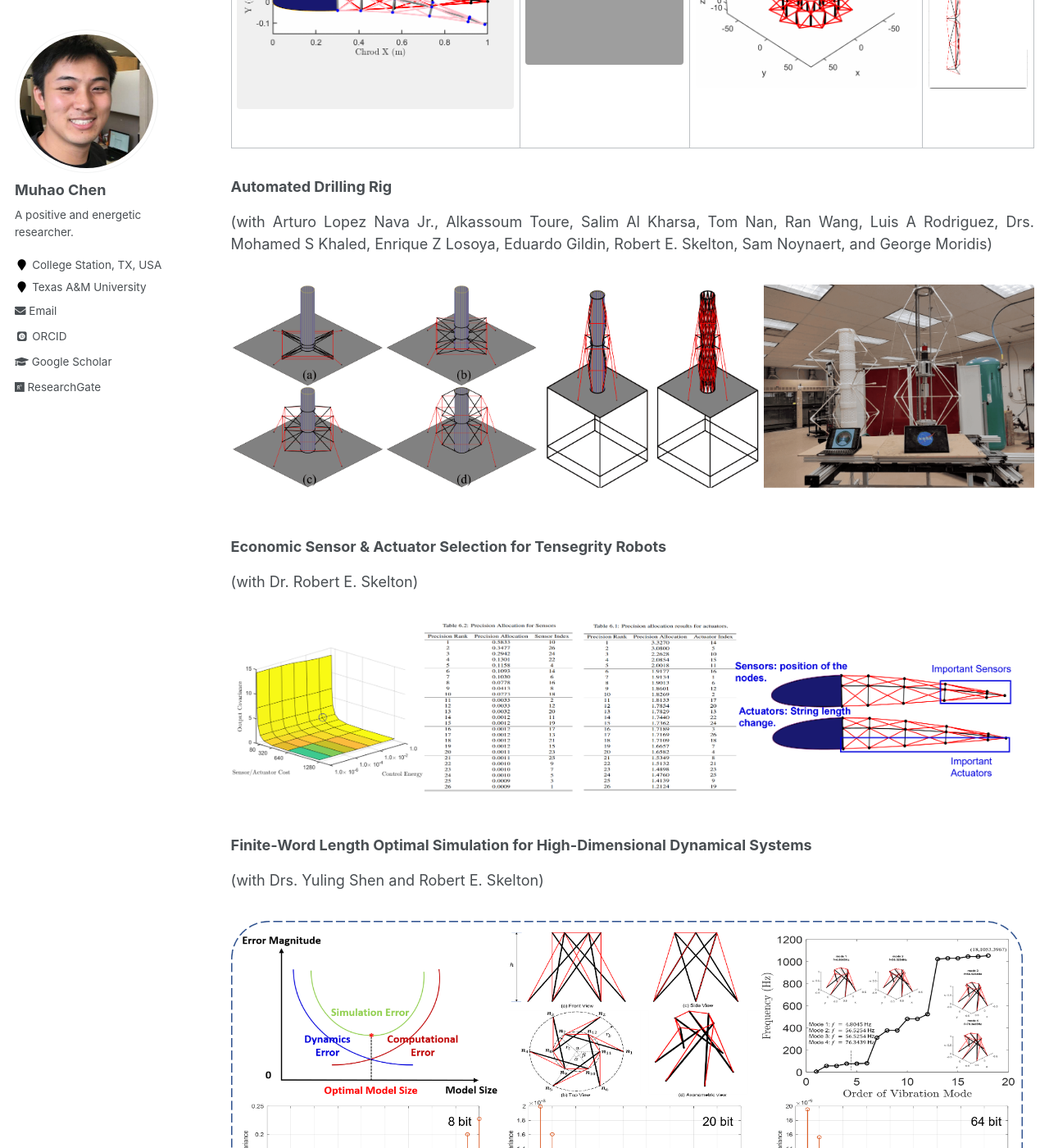
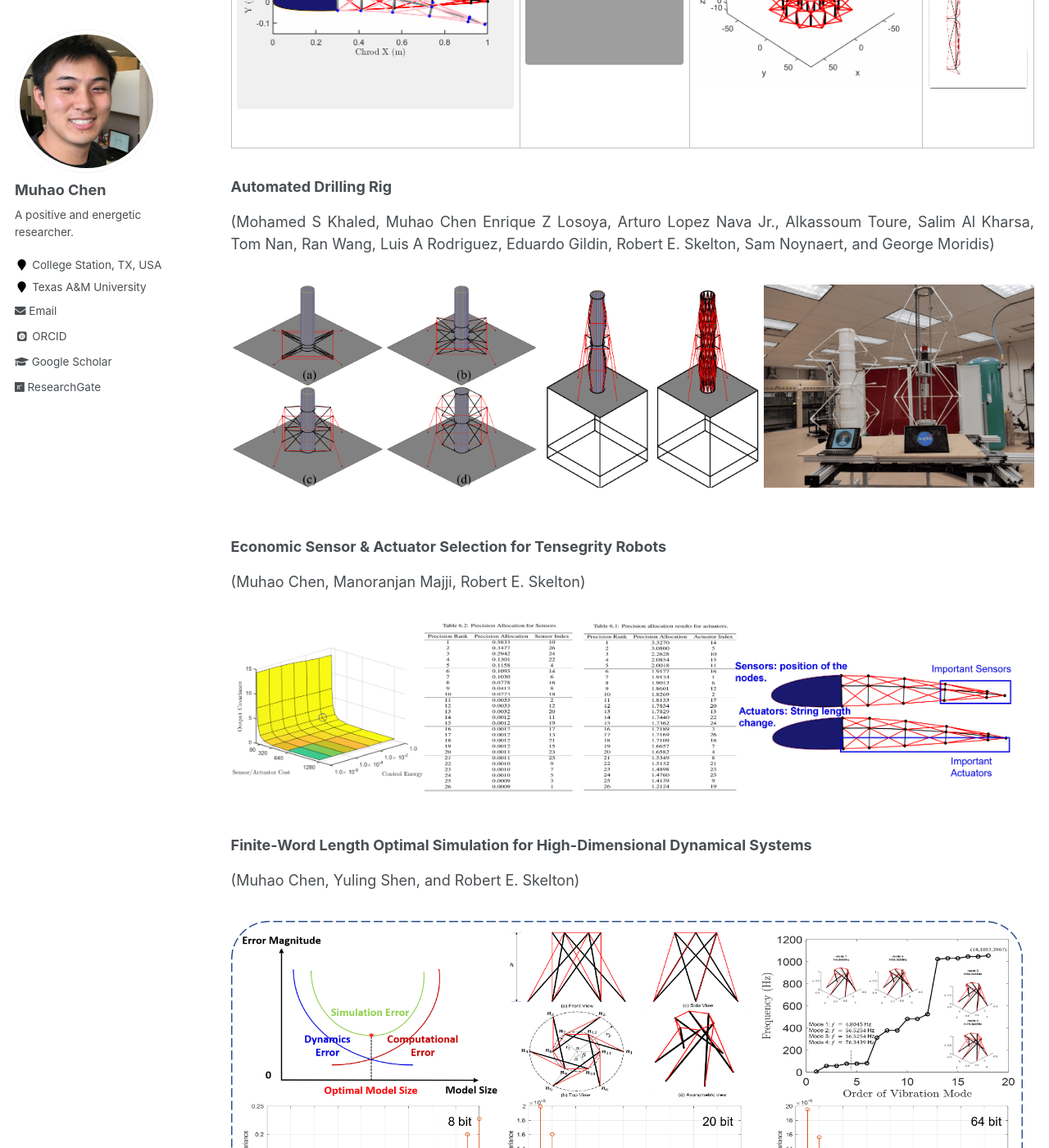
Before and after one commit to Muhao-Chen/muhao-chen.github.io, a Jekyll site: the page built from _pages/research.md, in a window 1280 px wide and 1400 px high, scrolled down 2501 px. Shown: the whole window at 82% size. Built offline with Jekyll 4.4.1, drawn with Linux system fonts in a browser that asks for light colours; some web fonts are replaced; some of the changed text lies outside the part shown.

Commit message:
Update research.md

```diff
--- a/_pages/research.md
+++ b/_pages/research.md
@@ -82,7 +82,9 @@ We would also like to develop and offer more and more software and tools to help
 All my research mainly focuses on three topics: 1) Integrating Structure and Control Design, 2) Deployable Automated Systems and Robotics, and 3) Lightweight Infrastructures. Here are a few examples.
 
 ### Dynamic Reference Tracking and Obstacle Avoidance Control Based on Reinforcement Learning
-(with Dr. Robert E. Skelton)
+<!-- (with Dr. Robert E. Skelton) -->
+(Muhao Chen and Robert E. Skelton)
+
 
 <table>
 <tr>
@@ -99,13 +101,20 @@ All my research mainly focuses on three topics: 1) Integrating Structure and Con
 -->
 
 ### Mass Efficient Double-Helix Tensegrity and Origami
-(with Drs. Manoranjan Majji and Robert E. Skelton)
+<!-- (with Drs. Manoranjan Majji and Robert E. Skelton) -->
+(Muhao Chen, Manoranjan Majji, and Robert E. Skelton)
+
+
 <figure><img src="{{ site.url }}/images/rffi/DHT.png" width="800"/></figure>
 
 
 
 ### Model-Based and Data-Based Shape Control of Tensegrity Structures
-(with Dr. Robert E. Skelton)
+<!-- (with Dr. Robert E. Skelton) -->
+(Muhao Chen and Robert E. Skelton)
+
+
+
 <table>
 <tr>
 <td><figure><img src="{{ site.url }}/images/rffi/morph_air.gif" width="100"/></figure></td>
@@ -116,7 +125,9 @@ All my research mainly focuses on three topics: 1) Integrating Structure and Con
 </table>
 
 ### Automated Drilling Rig
-(with Arturo Lopez Nava Jr., Alkassoum Toure, Salim Al Kharsa, Tom Nan, Ran Wang, Luis A Rodriguez, Drs. Mohamed S Khaled, Enrique Z Losoya, Eduardo Gildin, Robert E. Skelton, Sam Noynaert, and George Moridis)
+<!-- (with Arturo Lopez Nava Jr., Alkassoum Toure, Salim Al Kharsa, Tom Nan, Ran Wang, Luis A Rodriguez, Drs. Mohamed S Khaled, Enrique Z Losoya, Eduardo Gildin, Robert E. Skelton, Sam Noynaert, and George Moridis) -->
+(Mohamed S Khaled, Muhao Chen Enrique Z Losoya, Arturo Lopez Nava Jr., Alkassoum Toure, Salim Al Kharsa, Tom Nan, Ran Wang, Luis A Rodriguez, Eduardo Gildin, Robert E. Skelton, Sam Noynaert, and George Moridis)
+
 
 <figure><img src="{{ site.url }}/images/rffi/rig.png" width="800"/></figure>
 
@@ -129,36 +140,43 @@ All my research mainly focuses on three topics: 1) Integrating Structure and Con
 
 
 ### Economic Sensor & Actuator Selection for Tensegrity Robots
-(with Dr. Robert E. Skelton)
+<!-- (with Dr. Robert E. Skelton) -->
+(Muhao Chen, Manoranjan Majji, Robert E. Skelton)
 
 <figure><img src="{{ site.url }}/images/rffi/sas.png" width="800"/></figure>
 
 
 ### Finite-Word Length Optimal Simulation for High-Dimensional Dynamical Systems
-(with Drs. Yuling Shen and Robert E. Skelton)
+<!-- (with Drs. Yuling Shen and Robert E. Skelton) -->
+(Muhao Chen, Yuling Shen, and Robert E. Skelton)
+
 
 <figure><img src="{{ site.url }}/images/rffi/model_error.png" width="800"/></figure>
 
 
 ### Damper Design for Strtucre Passive Control
-(with Dr. Robert E. Skelton)
+<!-- (with Dr. Robert E. Skelton) -->
+(Muhao Chen, Robert E. Skelton)
 
 <figure><img src="{{ site.url }}/images/rffi/Passive_ctrl.png" width="800"/></figure>
 
 
 ### Growable Space Habitat with 1G Artificial Gravity in Deep Space
-(with Anthony Longman, Drs. Raman Goyal, Yuling Shen, Manoranjan Majji, Robert E. Skelton, Joel Sercel, Jane Shevtsov)
+<!-- (with Anthony Longman, Drs. Raman Goyal, Yuling Shen, Manoranjan Majji, Robert E. Skelton, Joel Sercel, Jane Shevtsov) -->
+(Muhao Chen, Raman Goyal, Yuling Shen, Manoranjan Majji, Robert E. Skelton, Joel Sercel, Jane Shevtsov, Anthony Longman)
 
 <figure><img src="{{ site.url }}/images/rffi/habitat.png" width="800"/></figure>
 
 
 ### Deployable Tensegrity Roof with Covers
-(with Drs. Shuo Ma and Robert E. Skelton)
+<!-- (with Drs. Shuo Ma and Robert E. Skelton) -->
+(Shuo Ma, Muhao Chen, Dr. Robert E. Skelton)
 <figure><img src="{{ site.url }}/images/rffi/Tenseg_Roof.png" width="800"/></figure>
 
 
 ### Low-Cost, Lightweight, Deployable Shelter subject to Extreme Environments
-(with Dr. Robert E. Skelton)
+<!-- (with Dr. Robert E. Skelton) -->
+(Muhao Chen and Robert E. Skelton)
 
 <table>
 <tr>
@@ -171,37 +189,50 @@ All my research mainly focuses on three topics: 1) Integrating Structure and Con
 
 
 ### Minimal Mass Design for Clustered Tensegrity
-(with Xiaoling Bai, Dr. Robert E. Skelton)
+<!-- (with Xiaoling Bai, Dr. Robert E. Skelton) -->
+(Muhao Chen, Xiaolong Bai, and Robert E. Skelton)
+
+
 <figure><img src="{{ site.url }}/images/rffi/clu_min.png" width="800"/></figure>
 
 
 ### Electromagnetic Lunar Launcher
-(with Drs. Xiaowen Su, Manoranjan Majji, Robert E. Skelton)
+<!-- (with Drs. Xiaowen Su, Manoranjan Majji, Robert E. Skelton) -->
+(Xiaowen Su, Muhao Chen, Manoranjan Majji, and Robert E. Skelton)
+
 
 <figure><img src="{{ site.url }}/images/rffi/propulsion.png" width="800"/></figure>
 
 ### Energy-Efficient Cable-actuation Strategies of the V-Expander Tensegrity
-(with Drs. Aguinaldo Fraddosio, Andrea Micheletti, Gaetano Pavone, Mario Daniele Piccioni, and Robert E. Skelton)
+<!-- (with Drs. Aguinaldo Fraddosio, Andrea Micheletti, Gaetano Pavone, Mario Daniele Piccioni, and Robert E. Skelton) -->
+(Muhao Chen, Aguinaldo Fraddosio, Andrea Micheletti, Gaetano Pavone, Mario Daniele Piccioni, and Robert E. Skelton)
 
 <figure><img src="{{ site.url }}/images/rffi/V_Expander.png" width="800"/></figure>
 
 
 ### Rigid Body Tensegrity
-(with Drs. Shuo Ma, Zhangli Peng, Xingfei Yuan, Robert E. Skelton)
+<!-- (with Drs. Shuo Ma, Zhangli Peng, Xingfei Yuan, Robert E. Skelton) -->
+(Shuo Ma, Muhao Chen, Zhangli Peng, Xingfei Yuan, and Robert E. Skelton)
+
 
 <figure><img src="{{ site.url }}/images/rffi/BallSpine.png" width="800"/></figure>
 
 ### Double-Helix Tensegrity Spherical Planetary Lander
-(with Dr. Robert E. Skelton)
+<!-- (with Dr. Robert E. Skelton) -->
+(Muhao Chen and Robert E. Skelton)
+
 
 <figure><img src="{{ site.url }}/images/rffi/lander.png" width="800"/></figure>
 
 ### Deployable Lightweight Tensegrity Cable Net
-(with Drs. Shuo Ma and Robert E. Skelton)
+<!-- (with Drs. Shuo Ma and Robert E. Skelton) -->
+(Shuo Ma, Muhao Chen, and Robert E. Skelton)
+
 <figure><img src="{{ site.url }}/images/rffi/cable_roof.png" width="800"/></figure>
 
 ### Deployable Clustered Cable Nets
-(with Kai Lu, Xinzhu Zhou, Drs. Shuo Ma, and Robert E. Skelton)
+<!-- (with Kai Lu, Xinzhu Zhou, Drs. Shuo Ma, and Robert E. Skelton) -->
+(Shuo Ma, Muhao Chen, and Robert E. Skelton)
 
 <figure><img src="{{ site.url }}/images/rffi/cable_net.png" width="800"/></figure>
 
@@ -216,7 +247,8 @@ All my research mainly focuses on three topics: 1) Integrating Structure and Con
 
 
 ### Deployable Cable Domes
-(with Drs. Shuo Ma, Xingfei Yuan, and Robert E. Skelton)
+<!-- (with Drs. Shuo Ma, Xingfei Yuan, and Robert E. Skelton) -->
+(Shuo Ma, Muhao Chen, Xingfei Yuan, and Robert E. Skelton)
 
 <figure><img src="{{ site.url }}/images/rffi/dome.png" width="800"/></figure>
 
```
